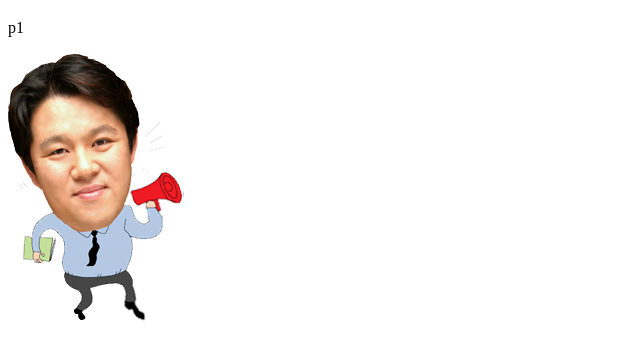
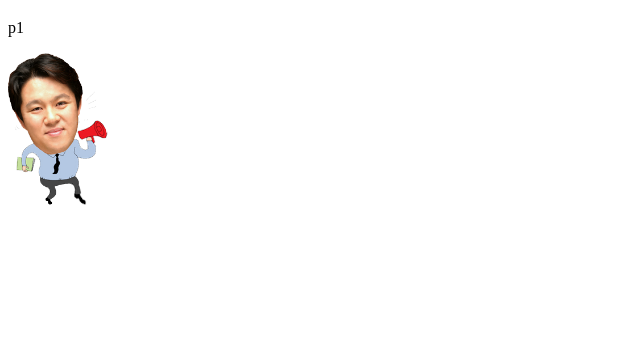
Before and after one commit to JustinChoiHokyeong/my_repo, a plain HTML site: page index.html in a window 1280 px wide. Shown: the part 70-430 px from the top of the page, without its empty margins (0-640 px from the left). Drawn offline with Linux system fonts and the light colour scheme.

Commit message:
img updated

```diff
--- a/index.html
+++ b/index.html
@@ -5,11 +5,17 @@
     <meta http-equiv="X-UA-Compatible" content="IE=edge">
     <meta name="viewport" content="width=device-width, initial-scale=1.0">
     <title>Document</title>
+    <style>
+        #KimImg{
+            width: 100px;
+        }
+
+    </style>
 </head>
 <body>
     <h1>인덱스 페이지 입니다</h1>
     <p>p1</p>
-    <img src="./images/kim1.png" alt="">
+    <img id="KimImg" src="./images/kim1.png" alt="">
 </body>
 </html>
 
```
